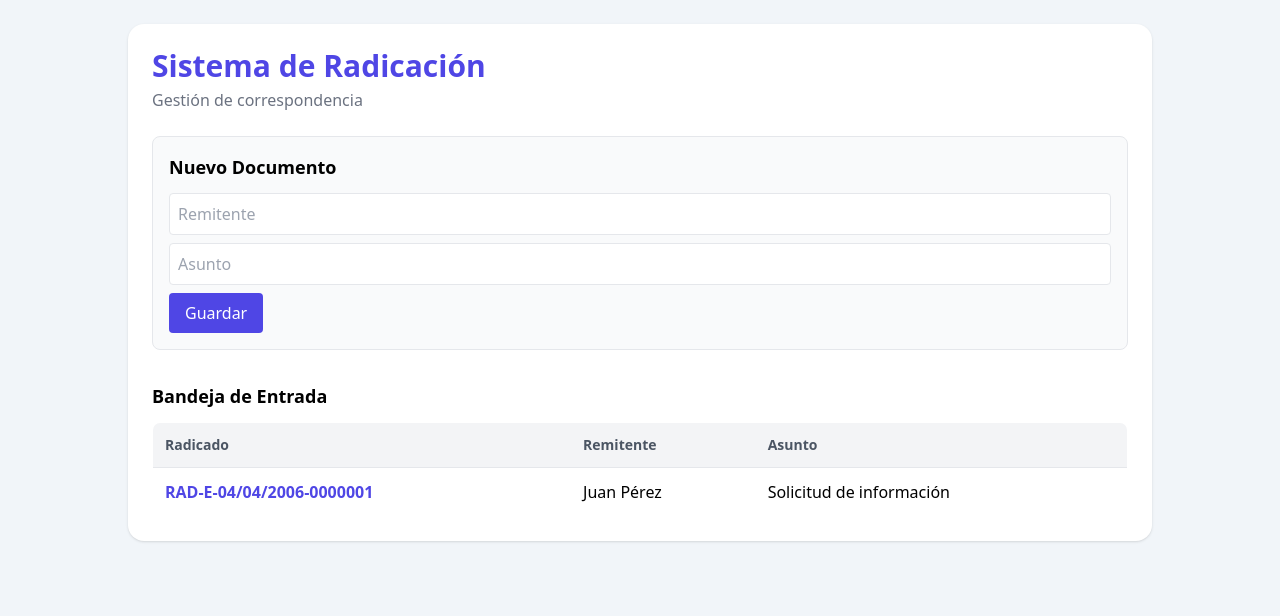
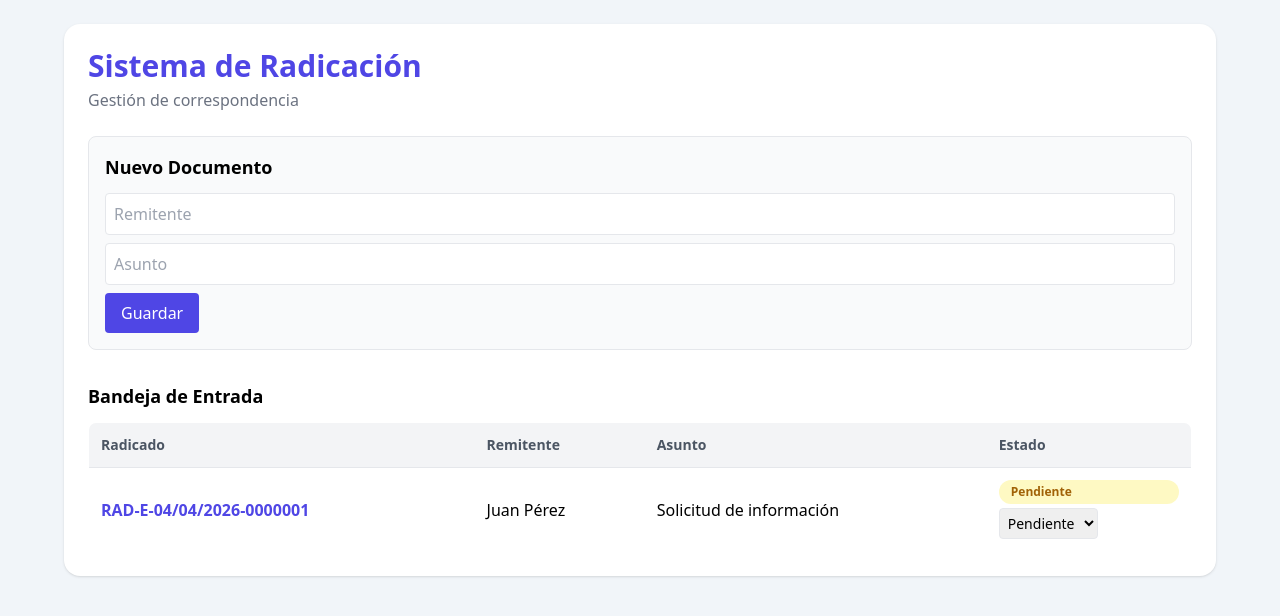
Before and after one commit to liliana-Gitteando/componentes-act1, a React (Create React App) app: page / in a window 1280 px wide. Shown: the top 616 px of the page. Built offline with nearby package versions, Linux system fonts and the light colour scheme.

Commit message:
Fase 9: implementación de cambio dinámico de estado mediante select

```diff
--- a/src/App.js
+++ b/src/App.js
@@ -4,9 +4,10 @@
 
   const [documentos, setDocumentos] = useState([
     {
-      id: 'RAD-E-04/04/2006-0000001',
+      id: 'RAD-E-04/04/2026-0000001',
       remitente: 'Juan Pérez',
-      asunto: 'Solicitud de información'
+      asunto: 'Solicitud de información',
+      estado: 'Pendiente'
     }
   ]);
 
@@ -15,13 +16,26 @@
     asunto: ''
   });
 
+  const generarRadicado = () => {
+    const fecha = new Date();
+
+    const dia = String(fecha.getDate()).padStart(2, '0');
+    const mes = String(fecha.getMonth() + 1).padStart(2, '0');
+    const anio = fecha.getFullYear();
+
+    const consecutivo = String(documentos.length + 1).padStart(7, '0');
+
+    return `RAD-E-${dia}/${mes}/${anio}-${consecutivo}`;
+  };
+
   const handleGuardar = () => {
     if (!formData.remitente || !formData.asunto) return;
 
     const nuevoDocumento = {
-      id: `RAD-00${documentos.length + 1}`,
+      id: generarRadicado(),
       remitente: formData.remitente,
-      asunto: formData.asunto
+      asunto: formData.asunto,
+      estado: 'Pendiente'
     };
 
     setDocumentos([nuevoDocumento, ...documentos]);
@@ -32,10 +46,30 @@
     });
   };
 
+  // 🔥 CAMBIAR ESTADO
+  const cambiarEstado = (index, nuevoEstado) => {
+    const nuevosDocumentos = [...documentos];
+    nuevosDocumentos[index].estado = nuevoEstado;
+    setDocumentos(nuevosDocumentos);
+  };
+
+  const getEstadoColor = (estado) => {
+    switch (estado) {
+      case 'Pendiente':
+        return 'bg-yellow-100 text-yellow-700';
+      case 'En trámite':
+        return 'bg-blue-100 text-blue-700';
+      case 'Resuelto':
+        return 'bg-green-100 text-green-700';
+      default:
+        return 'bg-gray-100 text-gray-700';
+    }
+  };
+
   return (
     <div className="min-h-screen bg-slate-100 p-6">
 
-      <div className="max-w-5xl mx-auto bg-white p-6 rounded-2xl shadow">
+      <div className="max-w-6xl mx-auto bg-white p-6 rounded-2xl shadow">
 
         <h1 className="text-3xl font-bold text-indigo-600">
           Sistema de Radicación
@@ -85,6 +119,7 @@
                   <th className="p-3">Radicado</th>
                   <th className="p-3">Remitente</th>
                   <th className="p-3">Asunto</th>
+                  <th className="p-3">Estado</th>
                 </tr>
               </thead>
 
@@ -94,6 +129,23 @@
                     <td className="p-3 font-semibold text-indigo-600">{doc.id}</td>
                     <td className="p-3">{doc.remitente}</td>
                     <td className="p-3">{doc.asunto}</td>
+                    <td className="p-3 space-y-1">
+
+                      <span className={`block px-3 py-1 rounded-full text-xs font-semibold ${getEstadoColor(doc.estado)}`}>
+                        {doc.estado}
+                      </span>
+
+                      <select
+                        value={doc.estado}
+                        onChange={(e) => cambiarEstado(index, e.target.value)}
+                        className="mt-1 border rounded p-1 text-sm"
+                      >
+                        <option>Pendiente</option>
+                        <option>En trámite</option>
+                        <option>Resuelto</option>
+                      </select>
+
+                    </td>
                   </tr>
                 ))}
               </tbody>
```
